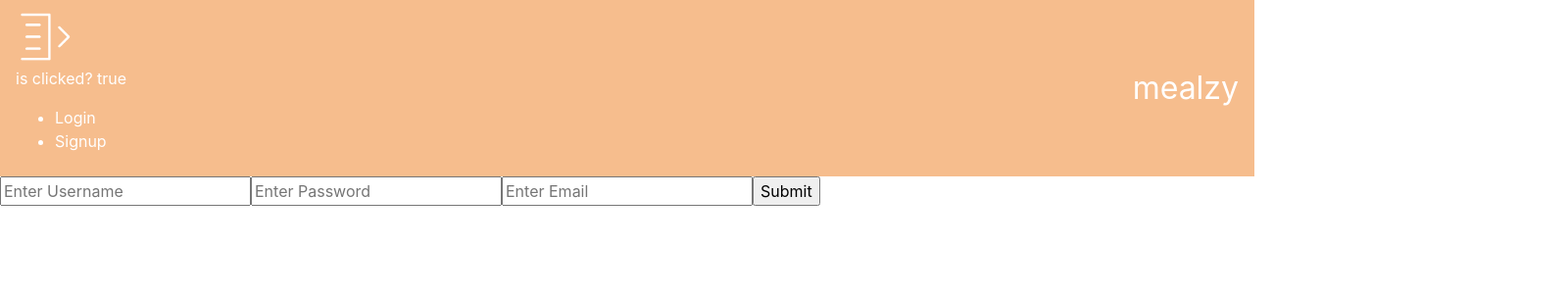
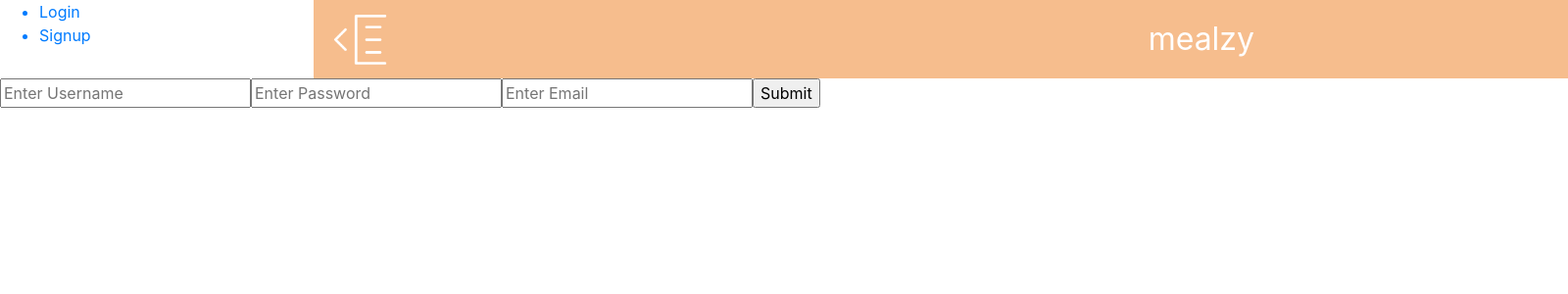
Before and after one commit to rrosenb12/meal_planner_frontend, a React (Create React App) app: page /login in a window 1280 px wide. Both pictures are taken after a click on the picture 46 px from the left and 38 px from the top of the page. Shown: the top 300 px of the page at 98% size, 1600 px wide, since content can reach past the window. Built offline with nearby package versions, Linux system fonts and the light colour scheme.

Commit message:
hiding scrolling bar and animating sidebar

```diff
--- a/src/App.css
+++ b/src/App.css
@@ -1,3 +1,14 @@
+side-menu {
+  height: 100%;
+  width: 25%;
+  position: fixed;
+  z-index: 1;
+  top: 0;
+  left: 0;
+  overflow-x: hidden;
+  transition: 0.5s;
+}
+
 .navbar {
   content: "";
   clear: both;
@@ -6,12 +17,14 @@
   width: 100%;
   display: flex;
   color: white;
+  transition: margin-left 0.5s;
 }
-.navbar side-menu img {
-  width: 30%;
-  height: 30%;
+.navbar img {
+  width: 8vh;
 }
 .navbar title-right {
+  right: 0;
+  position: fixed;
   transition: font-size 0.3s ease-in;
   font-size: 150%;
   margin-left: auto;
@@ -32,6 +45,7 @@ html {
 body {
   height: 100vh;
   width: 100vw;
+  overflow-x: hidden;
 }
 
 *,
--- a/src/Components/NavBar.js
+++ b/src/Components/NavBar.js
@@ -1,27 +1,50 @@
-import React, {useState, useCallback} from 'react'
-import closedSidebar from "../Images/closed-sidebar.png"
+import React, { useState, useCallback } from "react";
+import { NavLink } from "react-router-dom";
+import closedSidebar from "../Images/closed-sidebar.png";
+import openedSidebar from "../Images/opened-sidebar.png";
 
-export default function NavBar(){
+export default function NavBar() {
+  const [isClicked, setIsClicked] = useState(false);
+  const click = useCallback(() => setIsClicked(!isClicked), [
+    isClicked,
+    setIsClicked,
+  ]);
 
-    const [isClicked, setIsClicked] = useState(false)
-    const click = useCallback(() => setIsClicked(!isClicked), [isClicked, setIsClicked])
-
-    return(
-        <div className="navbar">
-
-            <side-menu>
-                <img src={closedSidebar} alt="the sidebar menu is closed" onClick={click}/>
-                <p>is clicked? {String(isClicked)}</p>
-                <ul className="sidebar-options" >
-                    <li>
-                        Login
-                    </li>
-                    <li>
-                        Signup
-                    </li>
-                </ul>
-            </side-menu>
-            <title-right>mealzy</title-right>
-        </div>
-    )
+  return (
+    <>
+      {isClicked ? (
+        <side-menu style={{ width: "25%" }}>
+          <ul className="sidebar-options">
+            <NavLink to="/login">
+              <li>Login</li>
+            </NavLink>
+            <NavLink to="/signup">
+              <li>Signup</li>
+            </NavLink>
+          </ul>
+        </side-menu>
+      ) : null}
+      <div
+        style={isClicked ? { "margin-left": "25%" } : { "margin-left": "0" }}
+        className="navbar"
+      >
+        <image-wrapper>
+          {isClicked ? (
+            <img
+              src={openedSidebar}
+              alt="the sidebar menu is opened"
+              onClick={click}
+            />
+          ) : (
+            <img
+              src={closedSidebar}
+              alt="the sidebar menu is closed"
+              onClick={click}
+            />
+          )}
+        </image-wrapper>
+        <title-right>mealzy</title-right>
+      </div>
+    </>
+  );
 }
--- a/src/SCSS/Main.scss
+++ b/src/SCSS/Main.scss
@@ -7,6 +7,7 @@ html{
 body{
     height: 100vh;
     width: 100vw;
+    overflow-x: hidden;
 }
 
 *,
--- a/src/SCSS/_NavBar.scss
+++ b/src/SCSS/_NavBar.scss
@@ -1,6 +1,17 @@
 @import "colors";
 @import "columns";
 @import "headers";
+
+side-menu {
+  height: 100%;
+  width: $col-3;
+  position: fixed;
+  z-index: 1;
+  top: 0;
+  left: 0;
+  overflow-x: hidden;
+  transition: 0.5s;
+}
 
 .navbar {
   @include row;
@@ -8,16 +19,13 @@
   width: $col-12;
   display: flex;
   color: white;
-  side-menu{
-    img{
-      width: 30%;
-      height: 30%;
-    }
-    .sidebar-options{
-
-    }
+  transition: margin-left 0.5s;
+  img {
+    width: 8vh;
   }
   title-right {
+    right: 0;
+    position: fixed;
     transition: font-size 0.3s ease-in;
     font-size: 150%;
     @include right-align;
```
Also changed, not shown: src/Images/opened-sidebar.png (added), 1 other file (tests, documents, lock files or other folders).
